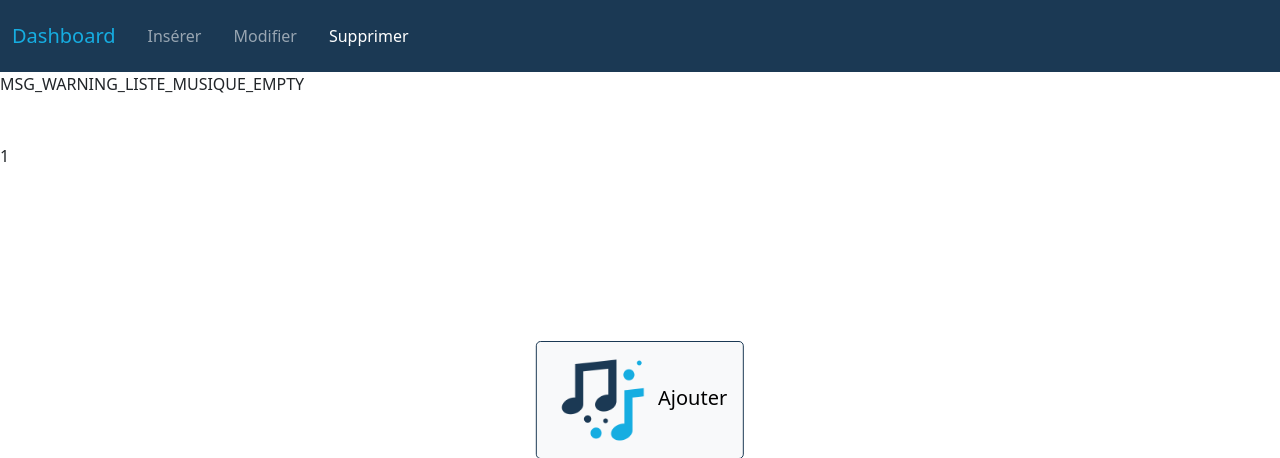
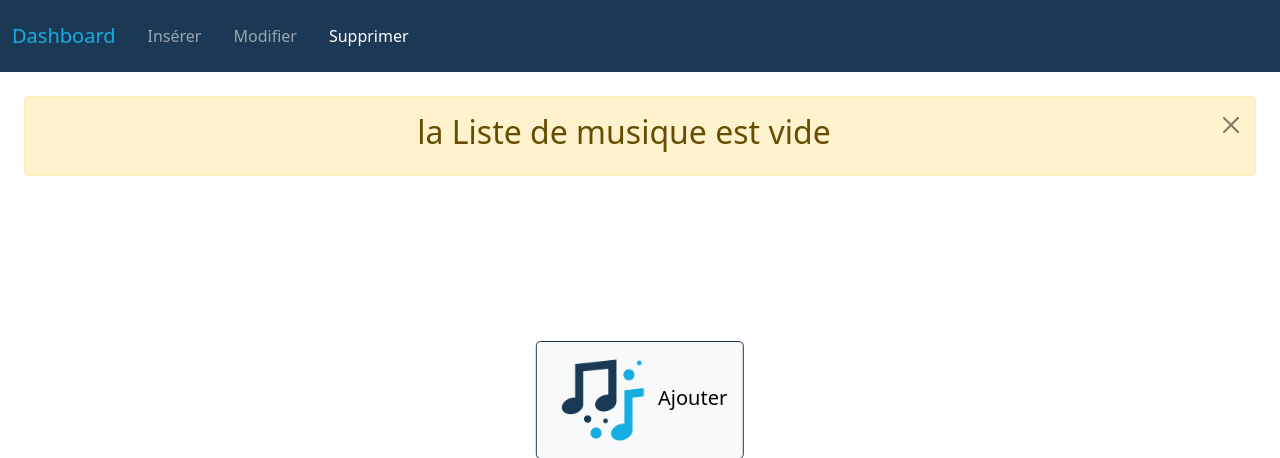
Before and after one commit to Cocci38/projet2, a PHP site: page /supprimer.php in a window 1280 px wide. Shown: the top 458 px of the page. Run offline with PHP 8.4, Linux system fonts and the light colour scheme; data that the repository does not hold is empty; some libraries are stand-ins or nearby versions.

Commit message:
Restructuration des pages et leur enchainement

```diff
--- a/inserer.php
+++ b/inserer.php
@@ -7,7 +7,6 @@
     <meta name='viewport' content='width=device-width, initial-scale=1.0'>
     <link href='https://cdn.jsdelivr.net/npm/bootstrap@5.1.3/dist/css/bootstrap.min.css' rel='stylesheet' integrity='sha384-1BmE4kWBq78iYhFldvKuhfTAU6auU8tT94WrHftjDbrCEXSU1oBoqyl2QvZ6jIW3' crossorigin='anonymous'>
     <script src='https://cdn.jsdelivr.net/npm/bootstrap@5.1.3/dist/js/bootstrap.bundle.min.js' integrity='sha384-ka7Sk0Gln4gmtz2MlQnikT1wXgYsOg+OMhuP+IlRH9sENBO0LRn5q+8nbTov4+1p' crossorigin='anonymous'></script>
-    <link rel='stylesheet' href='https://cdn.jsdelivr.net/npm/bootstrap-icons@1.7.2/font/bootstrap-icons.css'>
     <link rel='stylesheet' href='CSS\style.css'>
     <title>Document</title>
 </head>
@@ -64,7 +63,6 @@
                 </div>
         </div>
         <div class='container'>
-            <!--formulaire insertion-->
             <button type='submit' class='btn text-white' style='background-color: #16ade1;'>Valider</button>
             <button type='cancel' class='btn text-white' style='background-color: #1b3954;'>Annuler</button>
             <input id='Etat' name='Etat' type='hidden' value='add'>
--- a/message.php
+++ b/message.php
@@ -1,12 +1,42 @@
 <?php
- define( MSG_WARNING_LISTE_MUSIQUE_EMPTY, "<div class='m-4'>
+define("MSG_WARNING_LISTE_MUSIQUE_EMPTY", "<div class='m-4'>
  <div class='alert alert-warning alert-dismissible fade show'>
      <strong><center><h2>la Liste de musique est vide</h2></center></strong>
      <button type='button' class='btn-close' data-bs-dismiss='alert'></button>
  </div>
 </div>");
- define(MSG_WARNING_MUSIC_NOT_SELECTIONNED,"<div class='m-4'>
+define("MSG_WARNING_MUSIC_NOT_SELECTIONNED", "<div class='m-4'>
  <div class='alert alert-warning alert-dismissible fade show'>
 <strong><center><h2>Veuillez sélectionnnez une Musique dans la liste</h2></center></strong>
 <button type='button' class='btn-close' data-bs-dismiss='alert'></button>
 </div>");
+define("MSG_SUCCESS_ADD_MUSIC", "<div class='m-4'>
+ <div class='alert alert-success alert-dismissible fade show'>
+<strong><center><h2>Musique Ajouté</h2></center></strong>
+<button type='button' class='btn-close' data-bs-dismiss='alert'></button>
+</div>");
+define("MSG_SUCCESS_UP_MUSIC", "<div class='m-4'>
+ <div class='alert alert-success alert-dismissible fade show'>
+<strong><center><h2>Musique Ajouté</h2></center></strong>
+<button type='button' class='btn-close' data-bs-dismiss='alert'></button>
+</div>");
+define("MSG_SUCCESS_DEL_MUSIC", "<div class='m-4'>
+ <div class='alert alert-success alert-dismissible fade show'>
+<strong><center><h2>Musique Ajouté</h2></center></strong>
+<button type='button' class='btn-close' data-bs-dismiss='alert'></button>
+</div>");
+define("MSG_PROBLEM_ADD_MUSIC", "<div class='m-4'>
+ <div class='alert alert-danger alert-dismissible fade show'>
+<strong><center><h2>L'insertion à recnontrer un probème</h2></center></strong>
+<button type='button' class='btn-close' data-bs-dismiss='alert'></button>
+</div>");
+define("MSG_PROBLEM_UP_MUSIC", "<div class='m-4'>
+ <div class='alert alert-danger alert-dismissible fade show'>
+<strong><center><h2>La mise à jour a rencontré un problème</h2></center></strong>
+<button type='button' class='btn-close' data-bs-dismiss='alert'></button>
+</div>");
+define("MSG_PROBLEM_DEL_MUSIC", "<div class='m-4'>
+ <div class='alert alert-danger alert-dismissible fade show'>
+<strong><center><h2>La supression à rencontrer un problème</h2></center></strong>
+<button type='button' class='btn-close' data-bs-dismiss='alert'></button>
+</div>");
--- a/supprimer.php
+++ b/supprimer.php
@@ -2,13 +2,12 @@
 <html lang="fr">
 
 <head>
-    <meta charset="UTF-8">
-    <meta http-equiv="X-UA-Compatible" content="IE=edge">
-    <meta name="viewport" content="width=device-width, initial-scale=1.0">
-    <link href="https://cdn.jsdelivr.net/npm/bootstrap@5.1.3/dist/css/bootstrap.min.css" rel="stylesheet" integrity="sha384-1BmE4kWBq78iYhFldvKuhfTAU6auU8tT94WrHftjDbrCEXSU1oBoqyl2QvZ6jIW3" crossorigin="anonymous">
-    <script src="https://cdn.jsdelivr.net/npm/bootstrap@5.1.3/dist/js/bootstrap.bundle.min.js" integrity="sha384-ka7Sk0Gln4gmtz2MlQnikT1wXgYsOg+OMhuP+IlRH9sENBO0LRn5q+8nbTov4+1p" crossorigin="anonymous"></script>
-    <link rel="stylesheet" href="https://cdn.jsdelivr.net/npm/bootstrap-icons@1.7.2/font/bootstrap-icons.css">
-    <link rel="stylesheet" href="CSS\style.css">
+    <meta charset='UTF-8'>
+    <meta http-equiv='X-UA-Compatible' content='IE=edge'>
+    <meta name='viewport' content='width=device-width, initial-scale=1.0'>
+    <link href='https://cdn.jsdelivr.net/npm/bootstrap@5.1.3/dist/css/bootstrap.min.css' rel='stylesheet' integrity='sha384-1BmE4kWBq78iYhFldvKuhfTAU6auU8tT94WrHftjDbrCEXSU1oBoqyl2QvZ6jIW3' crossorigin='anonymous'>
+    <script src='https://cdn.jsdelivr.net/npm/bootstrap@5.1.3/dist/js/bootstrap.bundle.min.js' integrity='sha384-ka7Sk0Gln4gmtz2MlQnikT1wXgYsOg+OMhuP+IlRH9sENBO0LRn5q+8nbTov4+1p' crossorigin='anonymous'></script>
+    <link rel='stylesheet' href='CSS\style.css'>
     <title>Document</title>
 </head>
 
@@ -25,11 +24,10 @@
 
             if (select_Max_id() == 0) {
                 echo MSG_WARNING_LISTE_MUSIQUE_EMPTY;
-                echo
                 include 'container_dashboard_list_vide.php';
             } else {
 
-                echo MSG_WARNING_MUSIC_NOT_SELECTIONNE;
+                echo MSG_WARNING_MUSIC_NOT_SELECTIONNED;
                 include 'container_dashboard_list.php';
             } ?>
         </main>
```
Also changed, not shown: header.php (added, +15 -0 lines), modif_form.php (added, +60 -0 lines), modifier.php (+10 -63 lines), 1 other file.
